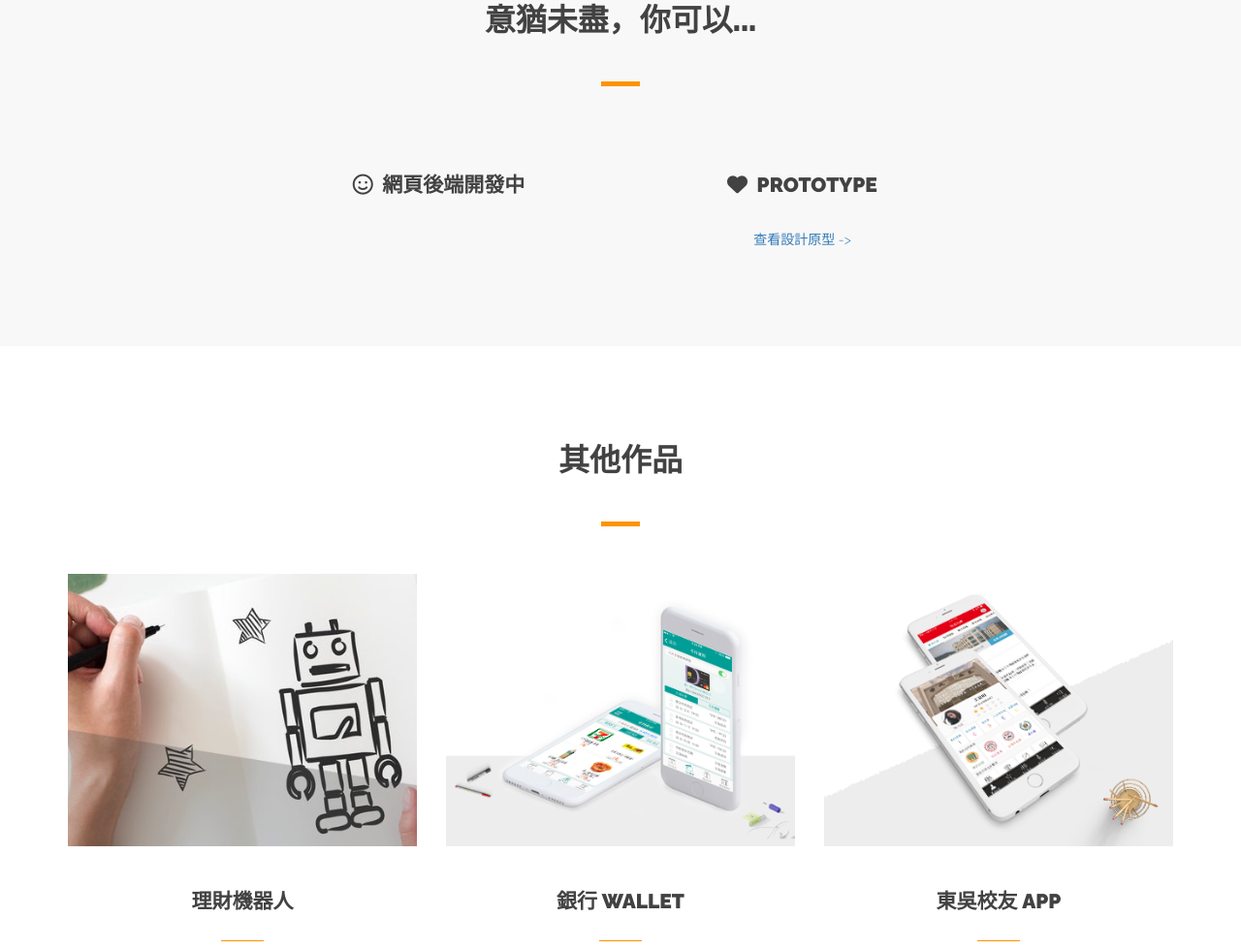
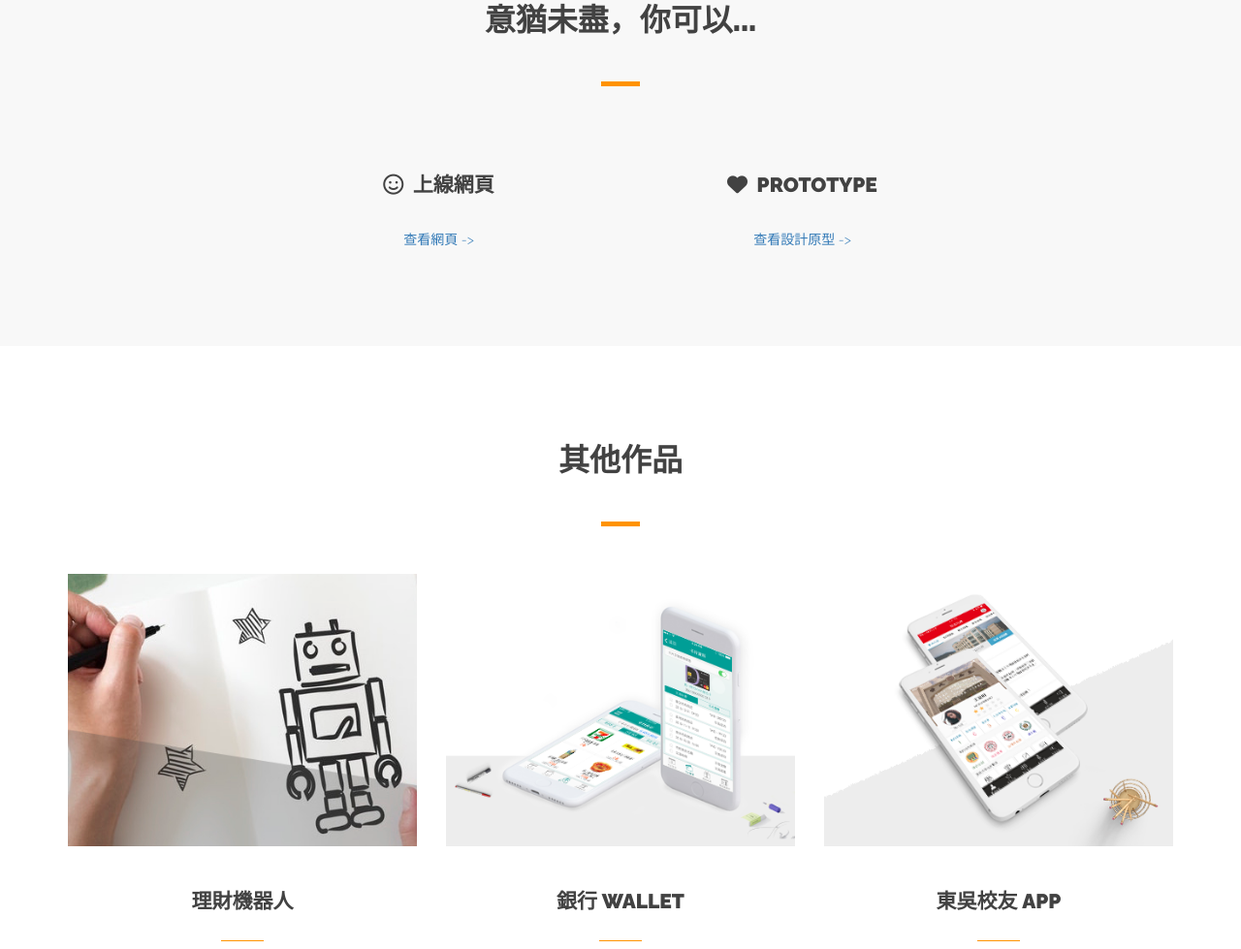
Before and after one commit to vernagong/web, a plain HTML site: page bonny.html in a window 1280 px wide. Shown: the part 5530-6509 px from the top of the page at 97% size. Drawn offline with nearby package versions, Linux system fonts and the light colour scheme.

Commit message:
update bonny web link

```diff
--- a/bonny.html
+++ b/bonny.html
@@ -239,7 +239,8 @@
                         <h2 class="title">意猶未盡，你可以...</h2>
                         <div class="col-md-6 text-center">
                             <br><br>
-                            <h3 class="prototype"><i class="fa fa-smile-o" aria-hidden="true"></i>&nbsp;&nbsp;網頁後端開發中</h3>
+                            <h3 class="prototype"><i class="fa fa-smile-o" aria-hidden="true"></i>&nbsp;&nbsp;上線網頁</h3>
+                            <a class="prototype" href="http://www.bonny-live.com/" target="_blank">查看網頁 -></a>
                         </div>
                         <br><br>
                         <div class="col-md-6 text-center">
@@ -305,6 +306,7 @@
                         <p>Copyright ©
                             <script>
                                 document.write(new Date().getFullYear())
+
                             </script> by Verna Gong .</p>
                     </div>
                 </div>
@@ -317,6 +319,7 @@
         <script src="assets/js/wow.min.js"></script>
         <script>
             new WOW().init();
+
         </script>
         <script src="https://use.fontawesome.com/55b73bf748.js"></script>
         <script src="assets/js/jquery.magnific-popup.js"></script>
```
